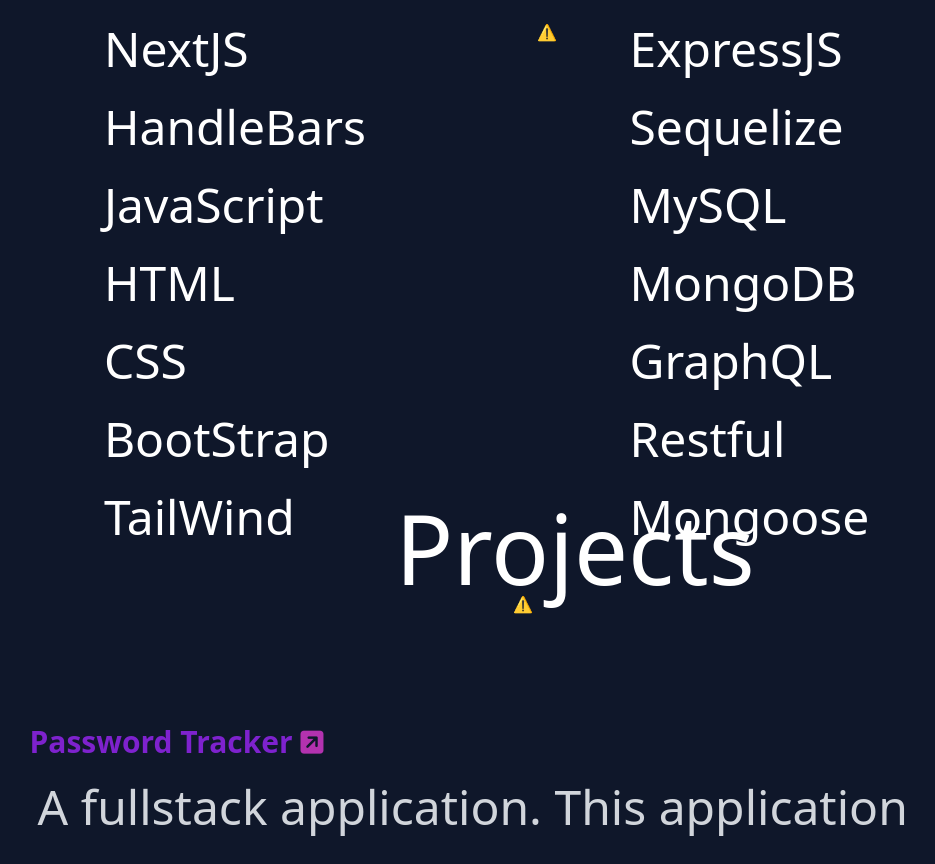
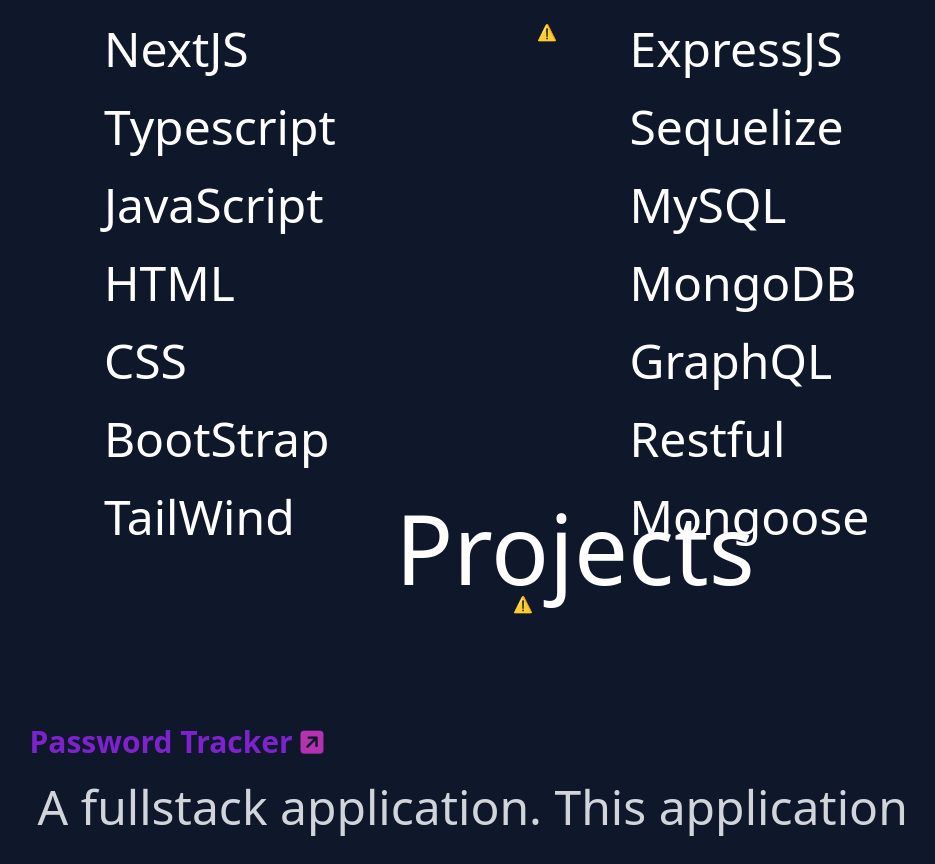
Before and after one commit to AlexanderBarlow/nextjs-portfolio, a Next.js app: page / in a window 1280 px wide. Shown: the part 1220-2084 px from the top of the page, without its empty margins (75-1010 px from the left). Built offline with nearby package versions, Linux system fonts and the light colour scheme; no server answers; a web font is replaced by a local one.

Commit message:
typescript added to skills

```diff
--- a/components/Skills.js
+++ b/components/Skills.js
@@ -18,7 +18,7 @@
         <ul className="text-white text-7xl lg:text-5xl lg:leading-relaxed leading-relaxed">
           <li>ReactJS</li>
           <li>NextJS</li>
-          <li>HandleBars</li>
+          <li>Typescript</li>
           <li>JavaScript</li>
           <li>HTML</li>
           <li>CSS</li>
```
